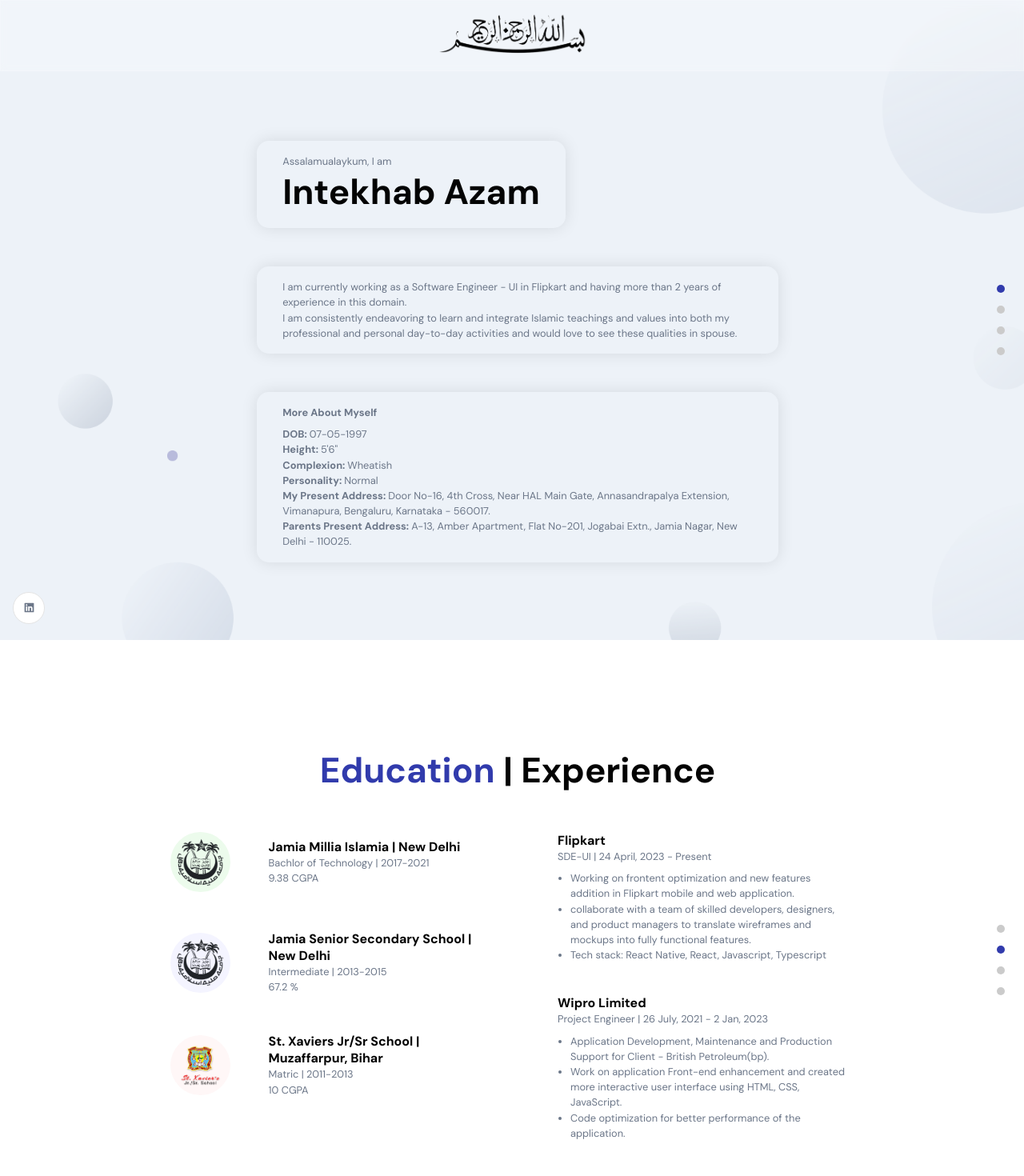
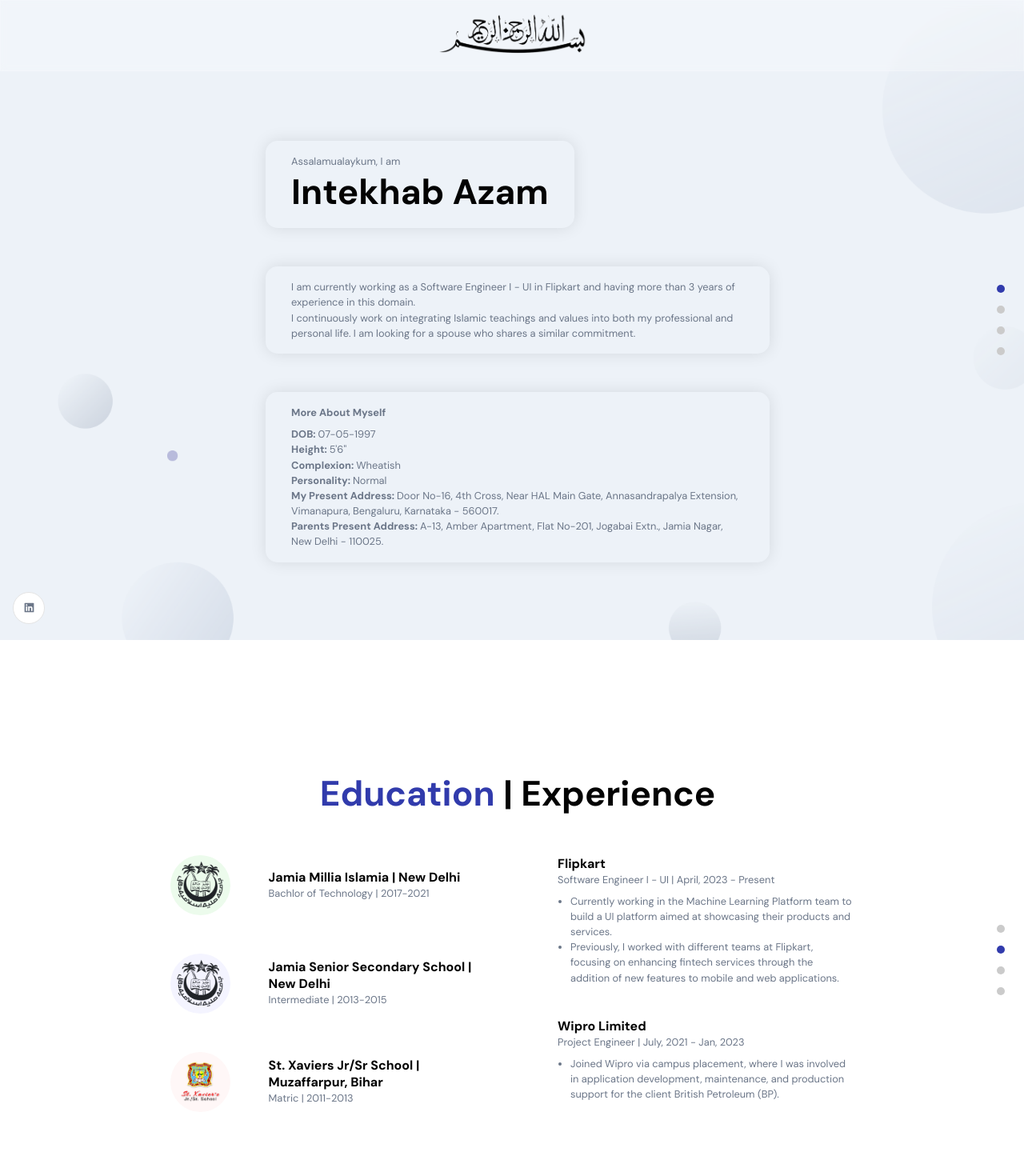
Before and after one commit to IntekhabAzam/marriage-portfolio, a React (Create React App) app: page / in a window 1280 px wide. Shown: the top 1470 px of the page at 80% size. Built offline with nearby package versions, Linux system fonts and the light colour scheme; the HTML template or start-up script is replaced by a standard one.

Commit message:
minor updates

```diff
--- a/src/components/Experience/Experience.jsx
+++ b/src/components/Experience/Experience.jsx
@@ -8,21 +8,18 @@ import "./Experience.scss";
 const experienceList = [
   {
     company: "Flipkart",
-    title: "SDE-UI | 24 April, 2023 - Present",
-    descLine1:
-      "Working on frontent optimization and new features addition in Flipkart mobile and web application.",
-    descLine2:
-      "collaborate with a team of skilled developers, designers, and product managers to translate wireframes and mockups into fully functional features.",
-    descLine3: "Tech stack: React Native, React, Javascript, Typescript",
+    title: "Software Engineer I - UI | April, 2023 - Present",
+    descriptions: [
+      "Currently working in the Machine Learning Platform team to build a UI platform aimed at showcasing their products and services.",
+      "Previously, I worked with different teams at Flipkart, focusing on enhancing fintech services through the addition of new features to mobile and web applications.",
+    ],
   },
   {
     company: "Wipro Limited",
-    title: "Project Engineer | 26 July, 2021 - 2 Jan, 2023",
-    descLine1:
-      "Application Development, Maintenance and Production Support for Client - British Petroleum(bp).",
-    descLine2:
-      "Work on application Front-end enhancement and created more interactive user interface using HTML, CSS, JavaScript.",
-    descLine3: "Code optimization for better performance of the application.",
+    title: "Project Engineer | July, 2021 - Jan, 2023",
+    descriptions: [
+      "Joined Wipro via campus placement, where I was involved in application development, maintenance, and production support for the client British Petroleum (BP).",
+    ],
   },
 ];
 
@@ -31,7 +28,6 @@ const educationList = [
     schoolLogo: images.jamia,
     schoolName: "Jamia Millia Islamia | New Delhi",
     course: "Bachlor of Technology | 2017-2021",
-    result: "9.38 CGPA",
     background: "#ecfbec",
     circleColor: "#4bc94b",
   },
@@ -39,7 +35,6 @@ const educationList = [
     schoolLogo: images.jamia,
     schoolName: "Jamia Senior Secondary School | New Delhi",
     course: "Intermediate | 2013-2015",
-    result: "67.2 %",
     background: "#f4f4ff",
     circleColor: "#6971cf",
   },
@@ -47,7 +42,6 @@ const educationList = [
     schoolLogo: images.xaviers,
     schoolName: "St. Xaviers Jr/Sr School | Muzaffarpur, Bihar",
     course: "Matric | 2011-2013",
-    result: "10 CGPA",
     background: "#fff7f7",
     circleColor: "#ff5f5f",
   },
@@ -83,7 +77,6 @@ const Experience = () => {
               >
                 <h4 className="bold-text">{education.schoolName}</h4>
                 <p className="p-text">{education.course}</p>
-                <p className="p-text">{education.result}</p>
               </motion.div>
             </div>
           ))}
@@ -101,9 +94,11 @@ const Experience = () => {
               <h4 className="bold-text">{experience.company}</h4>
               <p className="p-text">{experience.title}</p>
               <ul>
-                <li className="p-text">{experience.descLine1}</li>
-                <li className="p-text">{experience.descLine2}</li>
-                <li className="p-text">{experience.descLine3}</li>
+                {experience.descriptions.map((description, index) => (
+                  <li key={index} className="p-text">
+                    {description}
+                  </li>
+                ))}
               </ul>
             </motion.div>
           ))}
--- a/src/components/Footer/Footer.jsx
+++ b/src/components/Footer/Footer.jsx
@@ -13,17 +13,6 @@ const Footer = () => {
       </div>
 
       <div className="app__footer-cards">
-        <div className="app__footer-card ">
-          <img src={images.email} alt="email" />
-          <a
-            href="mailto:iazam0910@gmail.com"
-            target="_blank"
-            rel="noreferrer"
-            className="p-text"
-          >
-            iazam0910@gmail.com
-          </a>
-        </div>
         <div className="app__footer-card">
           <img src={images.whatsapp} alt="phone" />
           <a
@@ -46,6 +35,17 @@ const Footer = () => {
             8510094605 (My number)
           </a>
         </div>
+        <div className="app__footer-card ">
+          <img src={images.email} alt="email" />
+          <a
+            href="mailto:iazam0910@gmail.com"
+            target="_blank"
+            rel="noreferrer"
+            className="p-text"
+          >
+            iazam0910@gmail.com
+          </a>
+        </div>
       </div>
     </>
   );
--- a/src/components/Header/Header.jsx
+++ b/src/components/Header/Header.jsx
@@ -20,12 +20,13 @@ const Header = () => {
           </div>
           <div className="tag-cmp">
             <p className="p-text">
-              I am currently working as a Software Engineer - UI in Flipkart and
-              having more than 2 years of experience in this domain.
+              I am currently working as a Software Engineer I - UI in Flipkart
+              and having more than 3 years of experience in this domain.
             </p>
             <p className="p-text">
-              I am consistently endeavoring to learn and integrate Islamic teachings and
-              values into both my professional and personal day-to-day activities and would love to see these qualities in spouse.
+              I continuously work on integrating Islamic teachings and values
+              into both my professional and personal life. I am looking for a
+              spouse who shares a similar commitment.
             </p>
           </div>
           <div className="tag-cmp">
@@ -44,10 +45,13 @@ const Header = () => {
                 <span>Personality: </span>Normal
               </p>
               <p className="p-text">
-                <span>My Present Address: </span>Door No-16, 4th Cross, Near HAL Main Gate, Annasandrapalya Extension, Vimanapura, Bengaluru, Karnataka - 560017.
+                <span>My Present Address: </span>Door No-16, 4th Cross, Near HAL
+                Main Gate, Annasandrapalya Extension, Vimanapura, Bengaluru,
+                Karnataka - 560017.
               </p>
               <p className="p-text">
-                <span>Parents Present Address: </span>A-13, Amber Apartment, Flat No-201, Jogabai Extn., Jamia Nagar, New Delhi - 110025.
+                <span>Parents Present Address: </span>A-13, Amber Apartment,
+                Flat No-201, Jogabai Extn., Jamia Nagar, New Delhi - 110025.
               </p>
             </div>
           </div>
```
